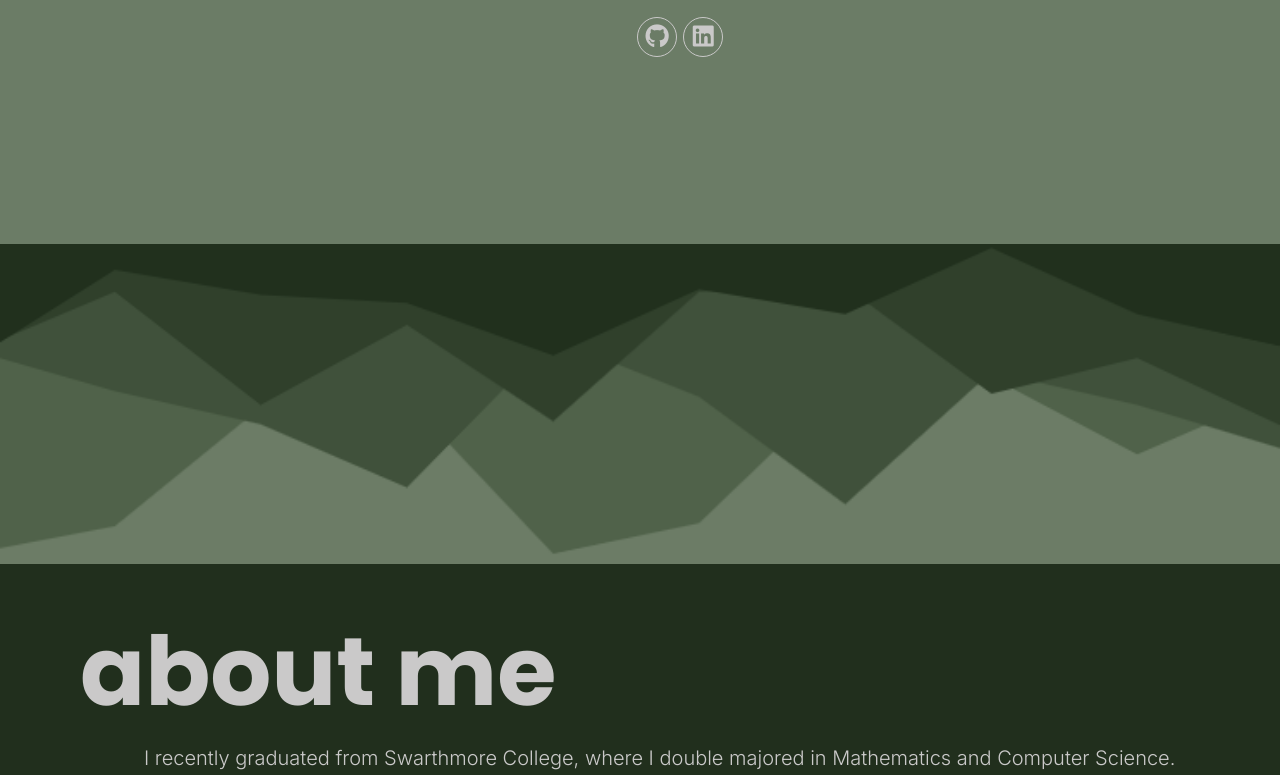
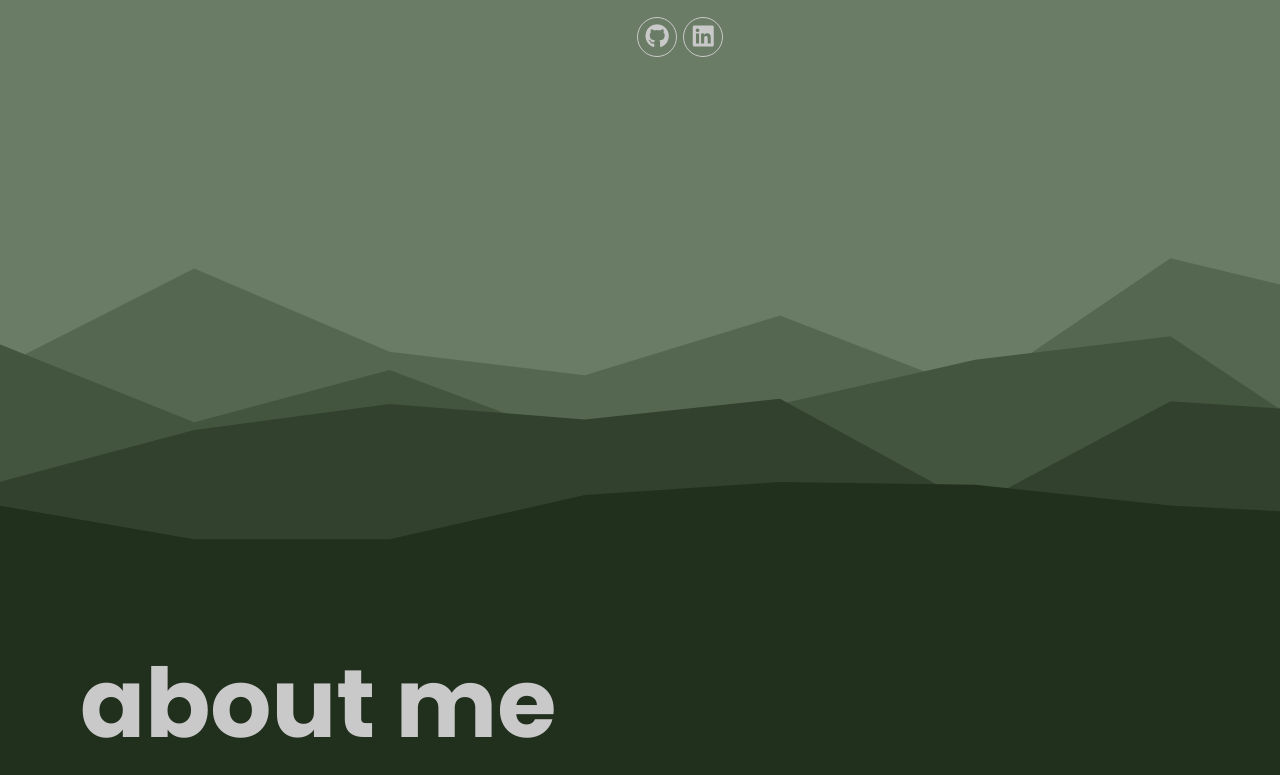
Before and after one commit to kevinstewartmercurio/portfolio, a Next.js app: page / in a window 1280 px wide. Shown: the part 416-1191 px from the top of the page. Built offline with nearby package versions, Linux system fonts and the light colour scheme.

Commit message:
new layered peaks image

```diff
--- a/src/components/Welcome.jsx
+++ b/src/components/Welcome.jsx
@@ -15,7 +15,7 @@ export function Welcome() {
     return (
         <>
             <div>
-                <div className="bg-[#6b7c66] h-[360px] md:h-[470px] lg:h-[580px] pl-[8%] md:pl-[10%] lg:pl-[14%] pr-[2%] pt-[12%] sm:pt-[10%] md:pt-[12%] lg:pt-[8%]">
+                <div className="bg-[#6b7c66] h-[360px] md:h-[470px] lg:h-[580px] pl-[8%] 2xl:pl-[16%] md:pl-[10%] lg:pl-[14%] pr-[2%] pt-[12%] sm:pt-[10%] md:pt-[12%] lg:pt-[8%]">
                     <h2 className="text-[#cac9c9] font-['Inter'] text-4xl md:text-5xl lg:text-7xl leading-[42px] md:leading-[64px] lg:leading-[84px]">
                         Hi, my name is
                     </h2>
@@ -55,7 +55,8 @@ export function Welcome() {
                         })}
                     </div>
                 </div>
-                <div className="bg-[url(/layered-peaks-haikei.png)] bg-cover bg-no-repeat h-[320px] rotate-180"></div>
+                {/* <div className="peaks bg-[url(/layered-peaks-haikei.png)] bg-cover bg-no-repeat h-[320px] rotate-180"></div> */}
+                <div className="peaks bg-[url(/layered-peaks-haikei.png)] bg-cover bg-no-repeat h-[352px]"></div>
             </div>
         </>
     )
--- a/src/styles/globals.css
+++ b/src/styles/globals.css
@@ -23,6 +23,14 @@ body::-webkit-scrollbar {
 body {
     -ms-overflow-style: none; /* IE and Edge */
     scrollbar-width: none; /* Firefox */
+}
+
+@media (max-width: 768px) {
+    #about-link,
+    #projects-link,
+    #contact-link {
+        display: none;
+    }
 }
 
 #resume-btn:hover {
@@ -51,14 +59,6 @@ body {
     transition: 0.45s;
 }
 
-@media (max-width: 768px) {
-    #about-link,
-    #projects-link,
-    #contact-link {
-        display: none;
-    }
-}
-
 .live-btn {
     box-shadow: inset 0 0 0 0 #ffffff;
     -webkit-transition: ease-out 0.45s;
```
Also changed, not shown: public/layered-peaks-haikei.png.
